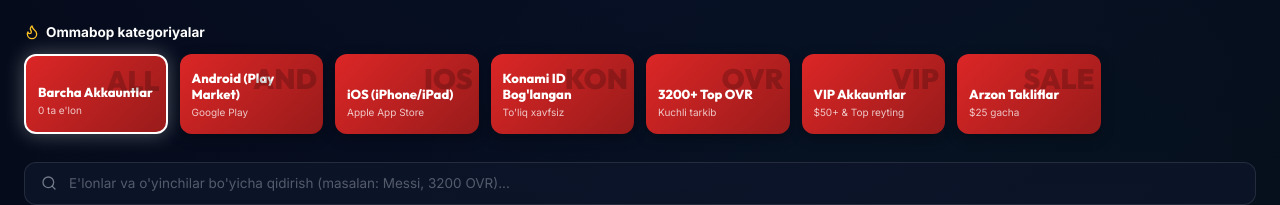
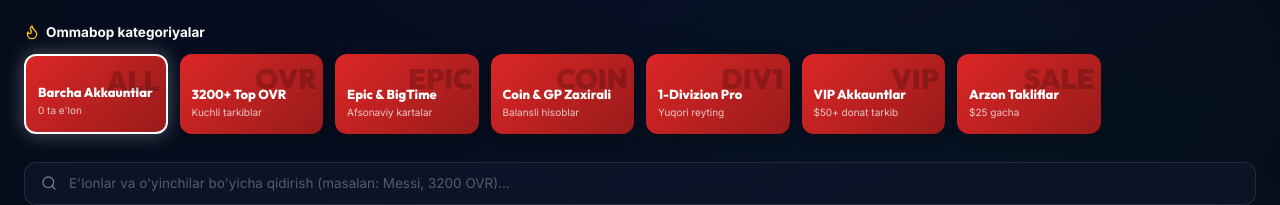
Before and after one commit to iqoooow/efootball, a Next.js app: page /listings in a window 1280 px wide. Shown: the part 395-600 px from the top of the page. Built offline with nearby package versions, Linux system fonts and the light colour scheme; no server answers; the database is empty.

Commit message:
fix: replace android/ios device split in ribbon with real eFootball account types (OVR, Epic, Coins, Div 1, VIP, Sale)

```diff
--- a/src/app/listings/page.tsx
+++ b/src/app/listings/page.tsx
@@ -59,47 +59,47 @@
 
   const totalPages = Math.ceil(total / perPage);
 
-  // eFootball Mobile Platform & Category Ribbon Data
+  // eFootball Mobile Account Categories Ribbon Data
   const popularBrands = [
     {
       name: "Barcha Akkauntlar",
       watermark: "ALL",
       count: `${total} ta e'lon`,
-      active: !params.platform && !params.minPrice && !params.maxPrice && !params.search,
+      active: !params.type && !params.minPrice && !params.maxPrice && !params.search && (!params.sort || params.sort === "newest"),
       link: "/listings",
-    },
-    {
-      name: "Android (Play Market)",
-      watermark: "AND",
-      count: "Google Play",
-      active: params.platform === "android" || params.platform === "mobile",
-      link: "/listings?platform=android",
-    },
-    {
-      name: "iOS (iPhone/iPad)",
-      watermark: "IOS",
-      count: "Apple App Store",
-      active: params.platform === "ios",
-      link: "/listings?platform=ios",
-    },
-    {
-      name: "Konami ID Bog'langan",
-      watermark: "KON",
-      count: "To'liq xavfsiz",
-      active: params.search === "Konami",
-      link: "/listings?search=Konami",
     },
     {
       name: "3200+ Top OVR",
       watermark: "OVR",
-      count: "Kuchli tarkib",
+      count: "Kuchli tarkiblar",
       active: params.search === "3200",
       link: "/listings?search=3200",
     },
     {
+      name: "Epic & BigTime",
+      watermark: "EPIC",
+      count: "Afsonaviy kartalar",
+      active: params.search === "Epic",
+      link: "/listings?search=Epic",
+    },
+    {
+      name: "Coin & GP Zaxirali",
+      watermark: "COIN",
+      count: "Balansli hisoblar",
+      active: params.type === "coins",
+      link: "/listings?type=coins",
+    },
+    {
+      name: "1-Divizion Pro",
+      watermark: "DIV1",
+      count: "Yuqori reyting",
+      active: params.sort === "rating",
+      link: "/listings?sort=rating",
+    },
+    {
       name: "VIP Akkauntlar",
       watermark: "VIP",
-      count: "$50+ & Top reyting",
+      count: "$50+ donat tarkib",
       active: params.minPrice === "50",
       link: "/listings?minPrice=50&sort=rating",
     },
```
